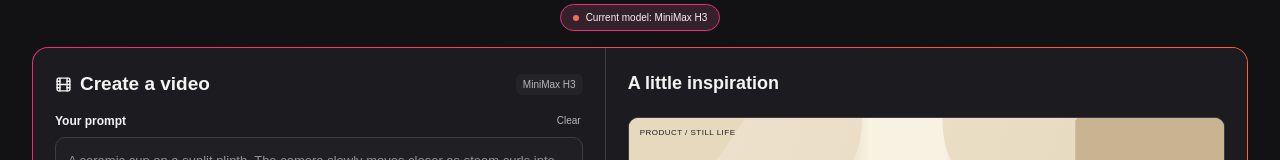
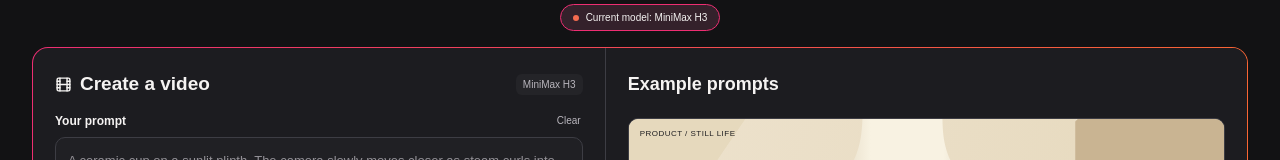
Before and after one commit to diegobona/Minimax-H31, a Next.js app in the folder apps/next-app/: page / in a window 1280 px wide. Shown: the part 171-331 px from the top of the page. Built offline with nearby package versions, Linux system fonts and the light colour scheme; a web font is replaced by a local one.

Commit message:
修复首页示例区标题层级（app/page.tsx）

```diff
--- a/apps/next-app/app/page.tsx
+++ b/apps/next-app/app/page.tsx
@@ -51,8 +51,8 @@ export default async function HomePage({ searchParams }: { searchParams: Promise
         <div id="generator" className="minimax-generator-anchor">
           <div className="minimax-workspace">
             <VideoWorkspace copy={c.tool} initialExample={selectedExample} />
-            <section className="minimax-examples" aria-label={c.tool.previewHeading}>
-              <div className="minimax-examples-heading"><p>{c.tool.previewHeading}</p></div>
+            <section className="minimax-examples" aria-labelledby="example-prompts">
+              <div className="minimax-examples-heading"><h2 id="example-prompts" className="text-lg font-semibold max-sm:text-base">{c.tool.previewHeading}</h2></div>
               <div className="minimax-example-grid">{c.tool.examples.map((example) => <div className="minimax-example-card" key={example.id}>
                 <div className="minimax-example-art"><Image src={example.image} alt={example.alt} width={640} height={760} priority /><span>{example.category}</span><span className="minimax-example-time">{example.duration}s</span></div>
                 <div className="minimax-example-caption"><span className="minimax-eyebrow">{c.tool.previewLabel}</span><h3>{example.title}</h3><Link href={`/?example=${example.id}#generator`} scroll={false}>{c.tool.usePrompt}<ArrowUpRight size={14} aria-hidden="true" /></Link></div>
--- a/apps/next-app/content/home.ts
+++ b/apps/next-app/content/home.ts
@@ -88,7 +88,7 @@ export const homeContent = {
     dimensionsError: 'Image and video dimensions must be 256–5760 pixels, with a width-to-height ratio between 0.4 and 2.5.',
     durationError: 'Each video or audio clip must be 2–15 seconds; video and audio each have a 15-second combined limit.',
     metadataError: 'This browser could not read the file. Convert it to a supported format and try again.',
-    previewHeading: 'A little inspiration',
+    previewHeading: 'Example prompts',
     previewLabel: 'EXAMPLE PROMPT',
     previewDisclosure: 'Illustrated storyboards · not generated results',
     usePrompt: 'Use this prompt',
```
